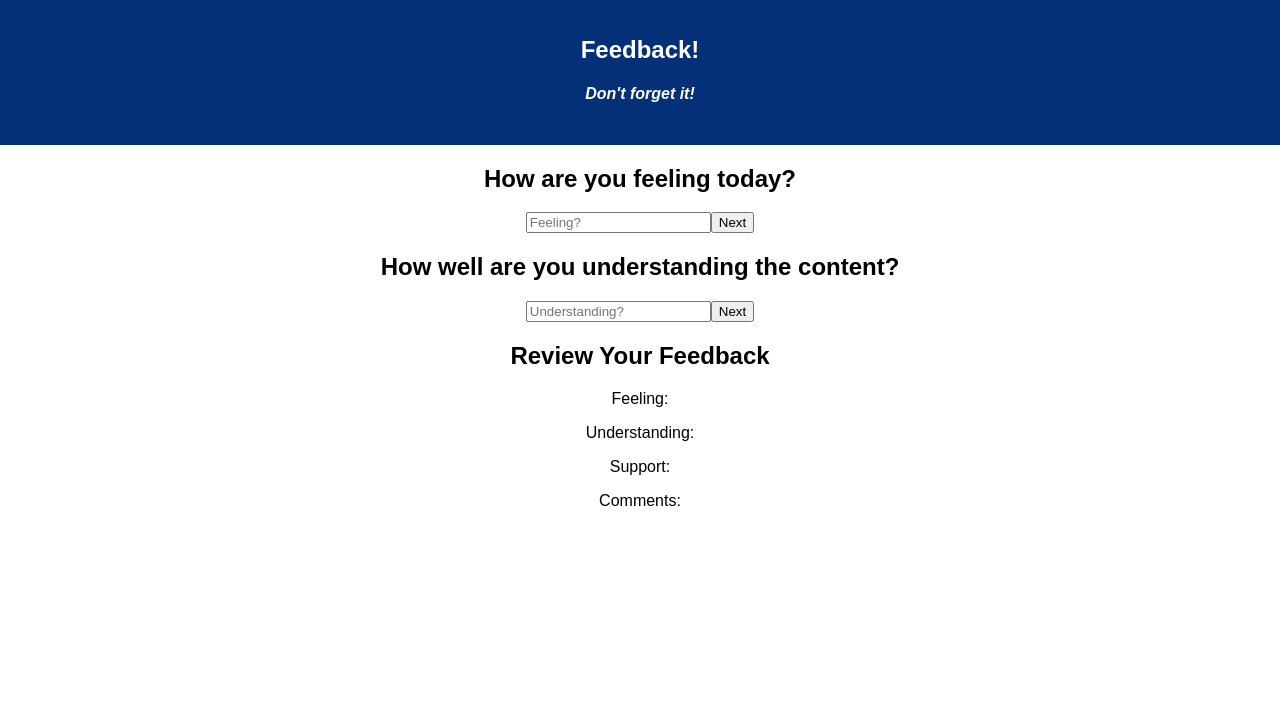
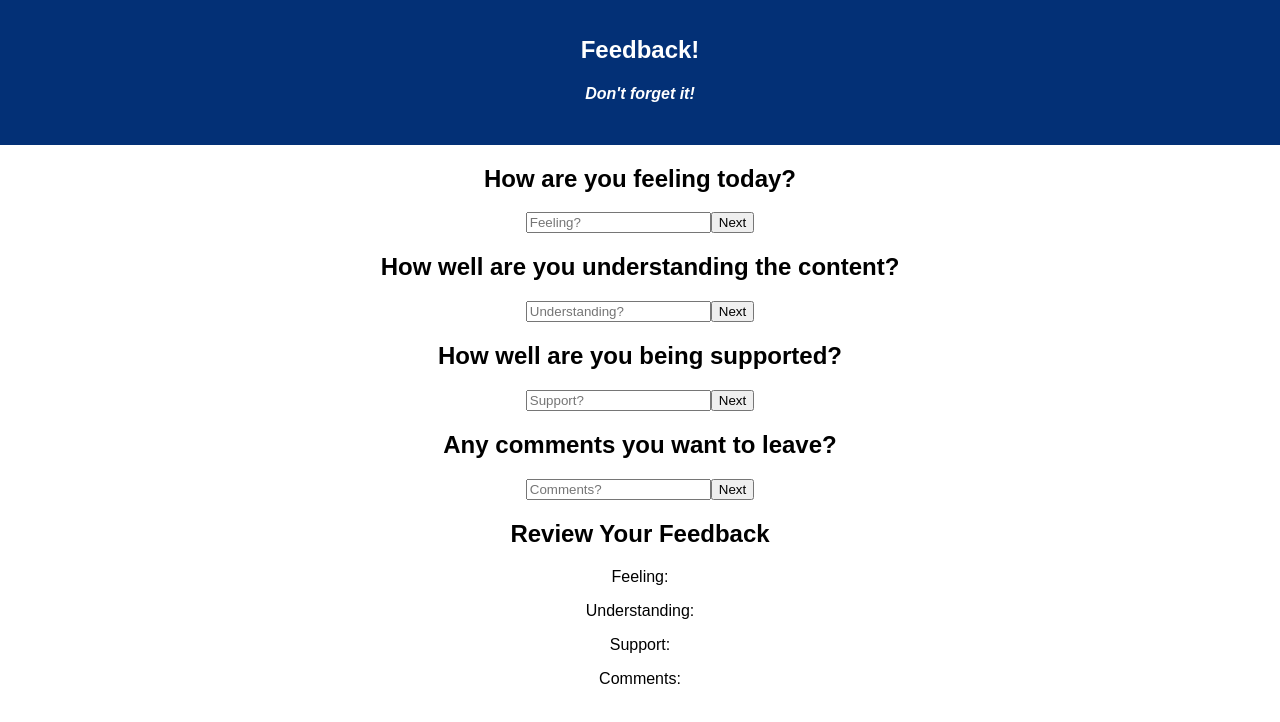
Before and after one commit to mkbaker/redux-feedback-loop, a React (Create React App) app: page /#/ in a window 1280 px wide. Before the commit this address led to /#/understanding. Shown: the top 722 px of the page. Built offline with nearby package versions, Linux system fonts and the light colour scheme.

Commit message:
create Support and Comments components

```diff
--- a/src/components/App/App.js
+++ b/src/components/App/App.js
@@ -6,6 +6,8 @@ import './App.css';
 import HowAreYouFeeling from '../HowAreYouFeeling/HowAreYouFeeling';
 import ReviewYourFeedback from '../ReviewYourFeedback/ReviewYourFeedback';
 import Understanding from '../Understanding/Understanding';
+import Support from '../Support/Support';
+import Comments from '../Comments/Comments';
 
 class App extends Component {
   render() {
@@ -17,7 +19,10 @@ class App extends Component {
         </header>
         <HowAreYouFeeling />
         <Understanding />
+        <Support />
+        <Comments />
         <ReviewYourFeedback />
+
         <br/>
       </div>
     );
--- /dev/null
+++ b/src/components/Comments/Comments.js
@@ -0,0 +1,19 @@
+import React, { Component } from 'react';
+
+class Comments extends Component {
+    render() {
+        return (
+            <div>
+                <h2>Any comments you want to leave?</h2>
+
+                <span className="inputAndNext">
+                    <input type="text" placeholder="Comments?" />
+                    <button>Next</button>
+                </span>
+
+            </div>
+        )
+    }
+}
+
+export default Comments;
--- /dev/null
+++ b/src/components/Support/Support.js
@@ -0,0 +1,19 @@
+import React, { Component } from 'react';
+
+class Support extends Component {
+    render() {
+        return (
+            <div>
+                <h2>How well are you being supported?</h2>
+
+                <span className="inputAndNext">
+                    <input type="number" placeholder="Support?" />
+                    <button>Next</button>
+                </span>
+
+            </div>
+        )
+    }
+}
+
+export default Support;
```
